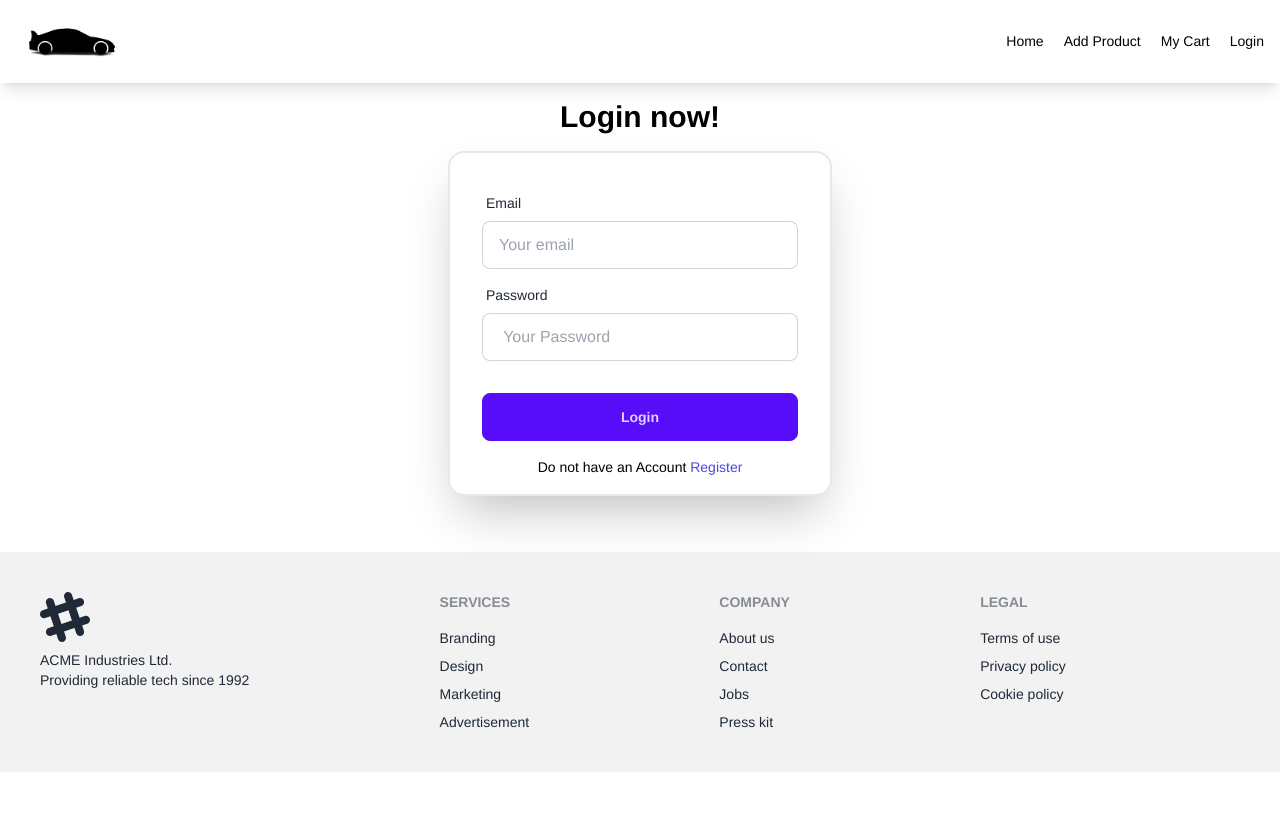
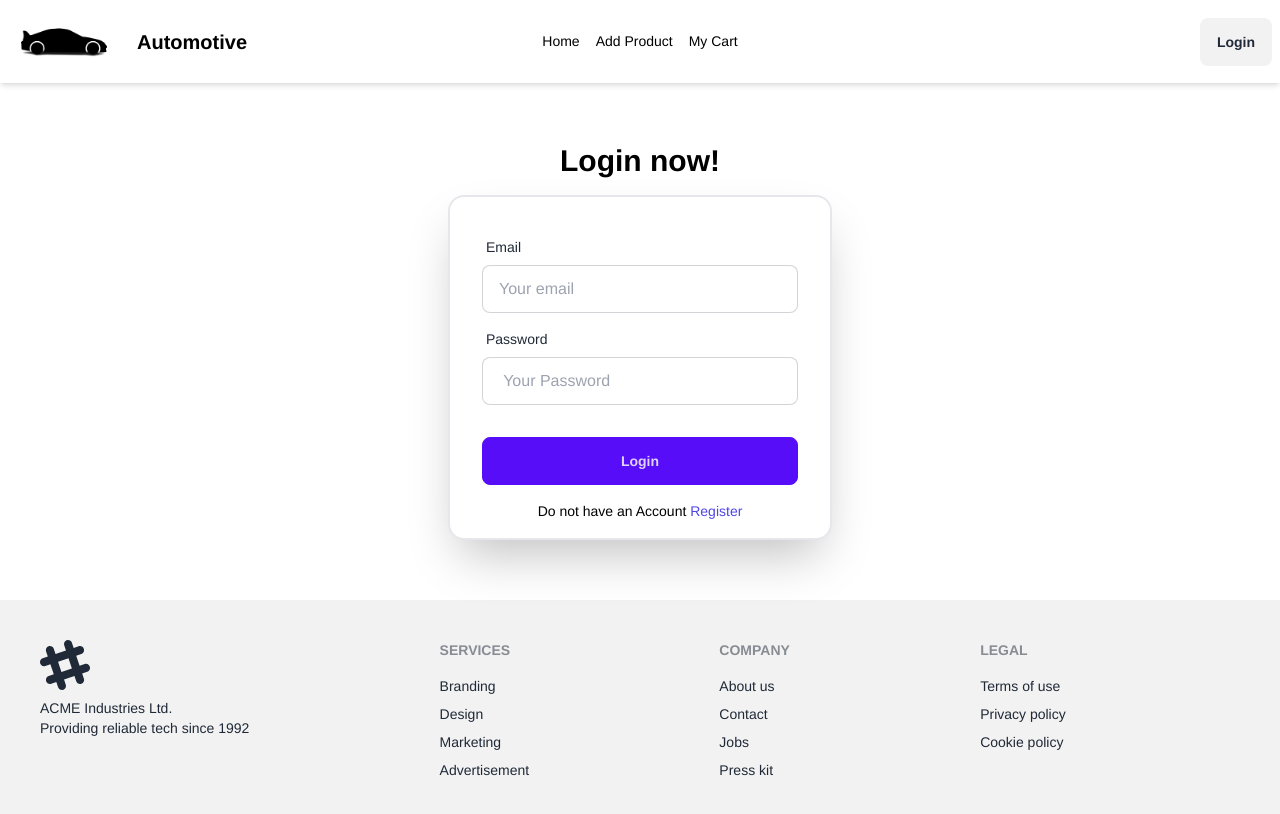
Before and after one commit to Rifazul-Islam/brand-shop-client-side, a React (Vite) app: page /login in a window 1280 px wide. Shown: the top 814 px of the page. Built offline with nearby package versions, Linux system fonts and the light colour scheme; no server answers.

Commit message:
add the authentication method use

```diff
--- /dev/null
+++ b/src/PrivateRoute/PrivateRoute.jsx
@@ -0,0 +1,23 @@
+import { useContext } from "react";
+import { AuthContext } from "../components/Providers/AuthProviders";
+import { Navigate } from "react-router-dom";
+
+
+const PrivateRoute = ({children}) => {
+
+  const {user,loading} = useContext(AuthContext)
+
+  if(loading){
+   return <div>  <h1> Loading ...</h1> </div>
+  }
+
+  if(user){
+    return children
+  }
+
+
+  return <Navigate to="/login" />
+
+};
+
+export default PrivateRoute;
--- a/src/components/Login/Login.jsx
+++ b/src/components/Login/Login.jsx
@@ -1,18 +1,30 @@
+import { useContext } from "react";
 import { Link } from "react-router-dom";
+import { AuthContext } from "../Providers/AuthProviders";
+import { toast } from "react-toastify";
 
 const Login = () => {
-
+const{userLogin} = useContext(AuthContext)
  const handlerLogin = (e)=>{
   e.preventDefault();
   const form = e.target;
   const email = form.email.value;
   const password = form.password.value;
    console.log(email,password);
+   userLogin(email,password)
+   .then(result =>{
+     const userInfo = result.user
+     console.log(userInfo);
+     toast.success("User Login Successfully")
+   })
+   .catch(error =>{
+    toast.error(error.message)
+   })
 }
 
 return (
  <div>
-   <div className="hero">
+   <div className="hero my-11">
   <div className="hero-content flex-col w-[500px]">
     <div className="text-center ">
       <h1 className="text-3xl font-bold">Login now!</h1>
--- a/src/components/Navbar/Navbar.jsx
+++ b/src/components/Navbar/Navbar.jsx
@@ -1,26 +1,73 @@
 
-import { NavLink } from 'react-router-dom';
+import { useContext } from 'react';
+import { Link, NavLink } from 'react-router-dom';
+import { AuthContext } from '../Providers/AuthProviders';
+import { toast } from 'react-toastify';
 
 const Navbar = () => {
 const links = <>
-   <li> <NavLink to="/"> Home </NavLink> </li>
-   <li> <NavLink to="/addProduct"> Add Product </NavLink> </li>
-   <li> <NavLink to="/myCart"> My Cart</NavLink> </li>
-   <li> <NavLink to="/register"> Login</NavLink> </li>
+   <li> <NavLink to="/"
+    className={({isActive})=>
+    isActive ? "bg-blue-200 p-2 rounded-md" : " "
+  }
+   > Home </NavLink> </li>
+
+   <li> <NavLink to="/addProduct"
+   className={({isActive})=>
+   isActive ? "bg-blue-200 p-2 rounded-md" : " "}
+
+   > Add Product </NavLink> </li>
+
+   <li> <NavLink to="/myCart"
+
+   className={({isActive})=>
+   isActive ? "bg-blue-200 p-2 rounded-md" : " "}
+
+   > My Cart</NavLink> </li>
 </>
 
+
+const {user,loginOut} = useContext(AuthContext)
+
+const handlerLogOut =()=>{
+  loginOut()
+  .then(()=>{
+    toast.success("User SignOut Successfully")
+  })
+}
+
 return (
-<div className='bg-[#FFF] flex flex-col py-2 gap-3 lg:flex-row justify-between items-center shadow-lg  px-4'>
-      <div className='flex items-center justify-center'>
-        <img className=' w-20 md:w-28' src="/logo1.png" alt="" />
+  <div>
 
-      </div>
+<div className="navbar bg-base-100 shadow-md">
+  <div className="navbar-start">
+    <div className="dropdown">
+      <label tabIndex={0} className="btn btn-ghost lg:hidden">
+        <svg xmlns="http://www.w3.org/2000/svg" className="h-5 w-5" fill="none" viewBox="0 0 24 24" stroke="currentColor"><path strokeLinecap="round" strokeLinejoin="round" strokeWidth="2" d="M4 6h16M4 12h8m-8 6h16" /></svg>
+      </label>
+      <ul tabIndex={0} className=" space-y-2  text-center space-x-1 menu-sm dropdown-content mt-3 z-[1] p-2 shadow bg-base-100 rounded-box w-52">
+        {links}
+      </ul>
+    </div>
+     <div className=''> <img className=' w-20 md:w-28' src="/logo1.png" alt="" /></div>
+    <a className="btn btn-ghost normal-case text-xl">Automotive</a>
 
-      <div>
-        <ul className='flex space-x-5'>
-          {links}
-        </ul>
-      </div>
+  </div>
+  <div className="navbar-center hidden lg:flex">
+    <ul className="space-x-4 menu-horizontal px-1">
+
+      {links}
+    </ul>
+  </div>
+  <div className="navbar-end">
+    {
+      user &&
+      user ? <> <span className='pr-4'> {user?.displayName} </span>  <img className='w-8 h-8 rounded-full' src={user?.photoURL} alt="" /> <span onClick={handlerLogOut} className='btn capitalize'> SignOut </span>  </>  : <Link to="/login" className='btn capitalize'> Login </Link>
+    }
+
+  </div>
+</div>
+
 </div>
 );
 };
--- a/src/components/Providers/AuthProviders.jsx
+++ b/src/components/Providers/AuthProviders.jsx
@@ -1,5 +1,5 @@
-import { createUserWithEmailAndPassword } from "firebase/auth";
-import { createContext, useState } from "react";
+import { createUserWithEmailAndPassword, onAuthStateChanged, signInWithEmailAndPassword, signOut, updateProfile } from "firebase/auth";
+import { createContext, useEffect, useState } from "react";
 import auth from "../../firebase/firebase.config";
 
  export const AuthContext = createContext(null)
@@ -15,10 +15,48 @@ const AuthProviders = ({children}) => {
  }
 
 
+ // user Profile Update
+ const userProfileUpdate = (userInfo ,profile)=>{
+  setLoading(true)
+  return updateProfile(userInfo,profile)
+ }
+
+ // singOut
+ const loginOut = ()=>{
+  setLoading(true)
+  return signOut(auth)
+ }
+
+ // user login
+ const userLogin = (email,password)=>{
+  setLoading(true)
+  return signInWithEmailAndPassword(auth,email,password)
+ }
+
+ // On Auth State
+
+ useEffect( ()=>{
+  const unSubscribe= onAuthStateChanged(auth, currentUser=>{
+    console.log(currentUser);
+     setUser(currentUser)
+     setLoading(false)
+ })
+ return ()=>{
+   unSubscribe()
+ }
+ },[])
+
+
+
+
  const authInfo ={
   user,
   loading,
-  createNewUser
+  createNewUser,
+  userLogin,
+  userProfileUpdate,
+  setUser,
+  loginOut
  }
 
 return (
--- a/src/components/Register/Register.jsx
+++ b/src/components/Register/Register.jsx
@@ -6,7 +6,7 @@ import { toast } from 'react-toastify';
 
 const Register = () => {
 
-const{createNewUser} = useContext(AuthContext)
+const{createNewUser,userProfileUpdate,setUser} = useContext(AuthContext)
 
 const handlerRegister = (e)=>{
   e.preventDefault();
@@ -39,13 +39,29 @@ const handlerRegister = (e)=>{
   createNewUser(email,password)
   .then(result =>{
      const userInfo = result.user;
-     console.log(userInfo);
+
    Swal.fire({
             title: 'success!',
             text: 'User Register Successfully',
             icon: 'success',
             confirmButtonText: 'ok'
           })
+
+     // user Profile update
+     userProfileUpdate(userInfo,{displayName:name,photoURL:photo})
+     .then(()=>{
+        Swal.fire({
+            title: 'success!',
+            text: 'User Profile Update Successfully',
+            icon: 'success',
+            confirmButtonText: 'ok'
+          })
+          setUser({...userInfo,displayName:name,photoURL:photo})
+
+     })
+     .catch(error =>{
+    toast.error(error.message)
+     })
 
   })
   .catch(error =>{
```
